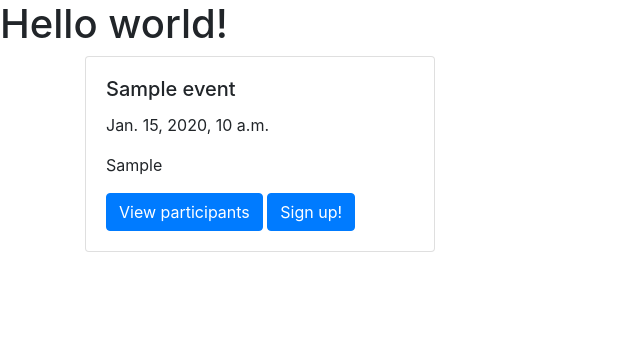
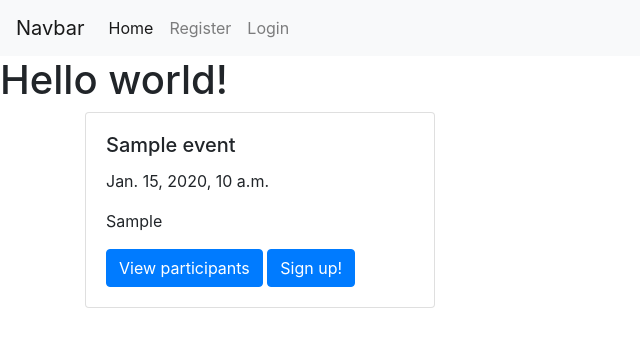
Before and after one commit to Robn88/football-signup-site, a Django app: page / in a window 1280 px wide. Shown: the top 347 px of the page, without its empty margins (0-640 px from the left). Run offline with Django 3.2, Linux system fonts and the light colour scheme; tables that the repository leaves empty hold one stand-in row (values such as "Sample post").

Commit message:
Add basic navbar to base.html

```diff
--- a/templates/base.html
+++ b/templates/base.html
@@ -23,6 +23,31 @@
 </head>
 
 <body>
+    <nav class="navbar navbar-expand-lg navbar-light bg-light">
+        <a class="navbar-brand" href="#">Navbar</a>
+        <button class="navbar-toggler" type="button" data-toggle="collapse" data-target="#navbarSupportedContent"
+            aria-controls="navbarSupportedContent" aria-expanded="false" aria-label="Toggle navigation">
+            <span class="navbar-toggler-icon"></span>
+        </button>
+
+        <div class="collapse navbar-collapse" id="navbarSupportedContent">
+            <ul class="navbar-nav mr-auto">
+                <li class="nav-item active">
+                    <a class="nav-link" href="#">Home <span class="sr-only">(current)</span></a>
+                    {% if user.is_authenticated %}
+                    <li class="nav-item">
+                        <a class="nav-link" href="{% url 'account_logout' %}">Logout</a>
+                    </li>
+                    {% else %}
+                    <li class="nav-item">
+                        <a class="nav-link" href="{% url 'account_signup' %}">Register</a>
+                    </li>
+                    <li class="nav-item">
+                        <a class="nav-link" href="{% url 'account_login' %}">Login</a>
+                    </li>
+                    {% endif %}
+        </div>
+    </nav>
     <h1>Hello world!</h1>
 
     {% block content %}
```
Also changed, not shown: README.md.
